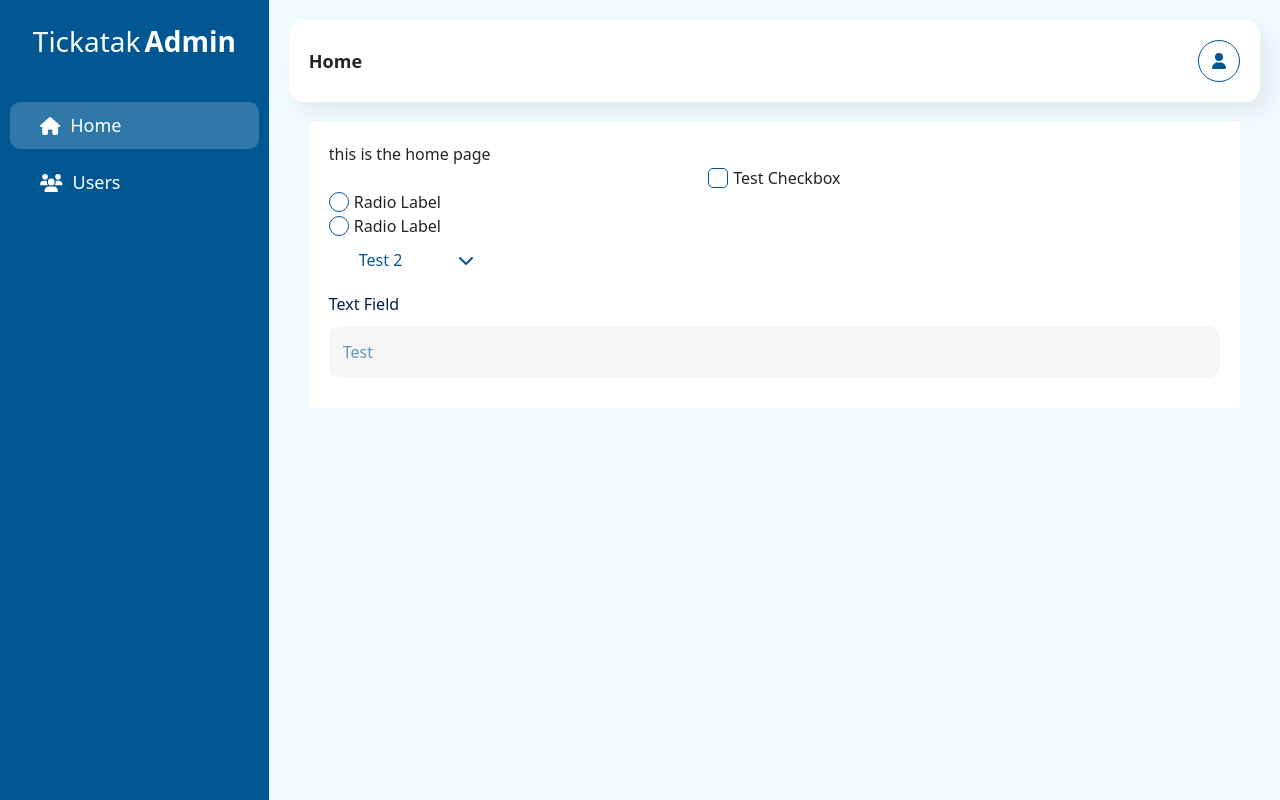
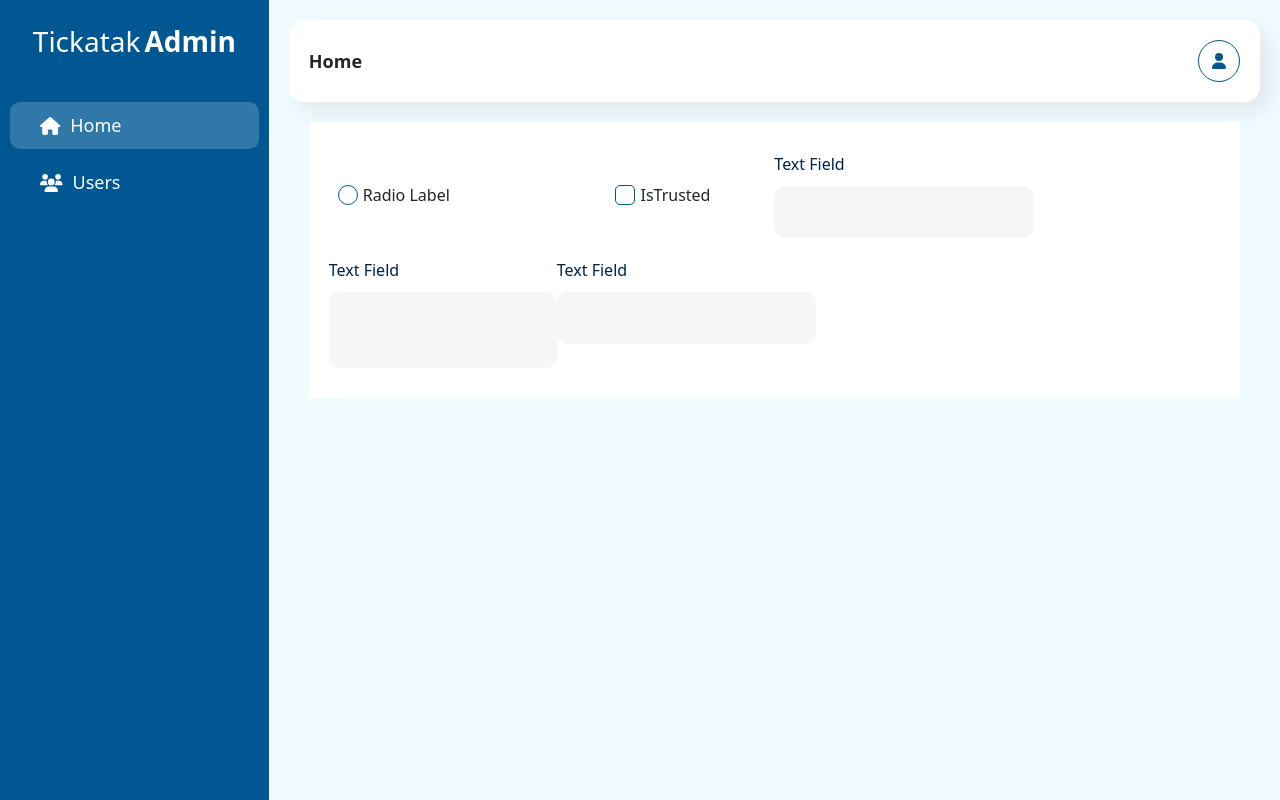
Before and after one commit to MahmoudSumairat/react-hyper-admin, a React (Create React App) app: page / in a window 1280 px wide. Built offline with nearby package versions, Linux system fonts and the light colour scheme.

Commit message:
added form layout, form configuration to render component based on a configuration list

```diff
--- a/package.json
+++ b/package.json
@@ -12,6 +12,7 @@
     "bootstrap": "^5.1.3",
     "node-sass": "^7.0.1",
     "react": "^18.2.0",
+    "react-datepicker": "^4.8.0",
     "react-dom": "^18.2.0",
     "react-router": "^6.3.0",
     "react-router-dom": "^6.3.0",
--- a/src/components/shared/Checkbox/Checkbox.js
+++ b/src/components/shared/Checkbox/Checkbox.js
@@ -13,10 +13,11 @@ const Checkbox = (props) => {
     id = uuidv4(),
     onChange = () => {},
     className = "",
+    width,
   } = props;
 
   return (
-    <div className={`${checkboxContainer} ${className}`}>
+    <div className={`${checkboxContainer} ${className} ${width}`}>
       <input
         {...props}
         onChange={onChange}
--- a/src/components/shared/Radio/Radio.js
+++ b/src/components/shared/Radio/Radio.js
@@ -5,10 +5,16 @@ import { v4 as uuidv4 } from "uuid";
 const { radioContainer, radioLabel, radioInput } = styles;
 
 const Radio = (props) => {
-  const { label = "radio label", onChange = () => {}, id = uuidv4() } = props;
+  const {
+    label = "radio label",
+    onChange = () => {},
+    id = uuidv4(),
+    width = "",
+    className,
+  } = props;
 
   return (
-    <div className={radioContainer}>
+    <div className={`${radioContainer} ${width} ${className}`}>
       <input
         type="radio"
         className={radioInput}
--- a/src/components/shared/Radio/styles.module.scss
+++ b/src/components/shared/Radio/styles.module.scss
@@ -1,5 +1,10 @@
 @import "../../../styles/variables";
 @import "../../../styles/mixins";
+
+.radioContainer {
+  display: flex;
+  align-items: center;
+}
 
 .radioInput {
   display: none;
--- a/src/components/shared/Select/Select.js
+++ b/src/components/shared/Select/Select.js
@@ -40,6 +40,7 @@ const Select = ({
   className,
   multiSelect,
   value = multiSelect ? [] : "",
+  width,
 }) => {
   if (multiSelect && !value.length) {
     value = [];
@@ -90,7 +91,7 @@ const Select = ({
   };
 
   return (
-    <div className={`${selectContainer} ${className}`}>
+    <div className={`${selectContainer} ${className} ${width}`}>
       <SelectButton
         node={node}
         setShowDropdown={setShowDropdown}
--- a/src/components/shared/TextField/TextField.js
+++ b/src/components/shared/TextField/TextField.js
@@ -12,10 +12,11 @@ const TextField = (props) => {
     className = "",
     hasError = false,
     multiLine = false,
+    width,
   } = props;
 
   return (
-    <div className={`${textField} ${className} `}>
+    <div className={`${textField} ${className} ${width} `}>
       <label className={textFieldLabel} htmlFor={id}>
         {label}
       </label>
--- /dev/null
+++ b/src/components/shared/form/Form.js
@@ -0,0 +1,24 @@
+import React from "react";
+import styles from "./styles.module.scss";
+import { formFieldWidth, formComponentsMap } from "./formLayout";
+
+const { form } = styles;
+
+const Form = ({ formFields }) => {
+  return (
+    <div className={form}>
+      {formFields.map((field) => {
+        const formComponent = formComponentsMap[field.component];
+        return (
+          <formComponent.component
+            {...formComponent.props}
+            {...field.props}
+            width={formFieldWidth[field.width || "full"]}
+          />
+        );
+      })}
+    </div>
+  );
+};
+
+export default Form;
--- /dev/null
+++ b/src/components/shared/form/formLayout.js
@@ -0,0 +1,46 @@
+import Checkbox from "../Checkbox/Checkbox";
+import Radio from "../Radio/Radio";
+import TextField from "../TextField/TextField";
+import styles from "./styles.module.scss";
+
+const {
+  fullWidth,
+  halfWidth,
+  oneThirdWidth,
+  quarterWidth,
+  threeQuartersWidth,
+} = styles;
+
+const formFieldWidth = {
+  full: fullWidth,
+  half: halfWidth,
+  oneThird: oneThirdWidth,
+  quarter: quarterWidth,
+  threeQuarters: threeQuartersWidth,
+};
+
+const formComponentsMap = {
+  textInput: {
+    component: TextField,
+  },
+  checkbox: {
+    component: Checkbox,
+  },
+  radio: {
+    component: Radio,
+  },
+  textarea: {
+    component: TextField,
+    props: {
+      multiLine: true,
+    },
+  },
+  numberInput: {
+    component: TextField,
+    props: {
+      type: "number",
+    },
+  },
+};
+
+export { formFieldWidth, formComponentsMap };
--- /dev/null
+++ b/src/components/shared/form/styles.module.scss
@@ -0,0 +1,34 @@
+.fullWidth {
+  width: 98%;
+  margin-left: 1%;
+  margin-right: 1%;
+}
+
+.halfWidth {
+  width: 48%;
+  margin-left: 1%;
+  margin-right: 1%;
+}
+
+.oneThirdWidth {
+  width: 31.333%;
+  margin-left: 1%;
+  margin-right: 1%;
+}
+
+.quarterWidth {
+  width: 23%;
+  margin-left: 1%;
+  margin-right: 1%;
+}
+
+.threeQuartersWidth {
+  width: 73%;
+  margin-left: 1%;
+  margin-right: 1%;
+}
+
+.form {
+  display: flex;
+  flex-wrap: wrap;
+}
--- a/src/pages/Home/Home.js
+++ b/src/pages/Home/Home.js
@@ -1,5 +1,6 @@
 import React from "react";
 import Checkbox from "../../components/shared/Checkbox/Checkbox";
+import Form from "../../components/shared/form/Form";
 import Radio from "../../components/shared/Radio/Radio";
 import Select from "../../components/shared/Select/Select";
 import TextField from "../../components/shared/TextField/TextField";
@@ -29,17 +30,22 @@ const Home = () => {
 
   return (
     <div className={home}>
-      this is the home page
-      <Checkbox label="test checkbox" />
-      <Radio name="test" />
-      <Radio name="test" />
-      <Select
-        value={[2]}
-        onSelectionChange={(item) => console.log(item)}
-        items={dummyItems}
-        multiSelect
+      <Form
+        formFields={[
+          { component: "radio", props: { max: "20" }, width: "quarter" },
+          {
+            component: "checkbox",
+            props: { max: "20", label: "isTrusted" },
+            width: "quarter",
+          },
+          { component: "textInput", props: { max: "20" }, width: "half" },
+          {
+            component: "textarea",
+            width: "threeQuarters",
+          },
+          { component: "numberInput", props: { max: "20" }, width: "quarter" },
+        ]}
       />
-      <TextField type="number" max="20" placeholder="test" />
     </div>
   );
 };
```
Also changed, not shown: 1 other file (tests, documents, lock files or other folders).
